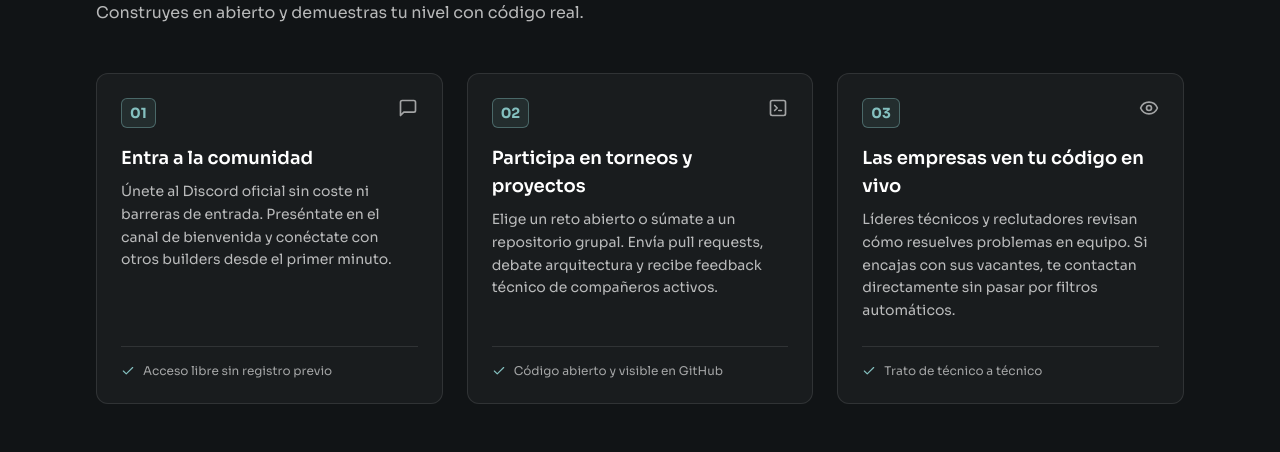
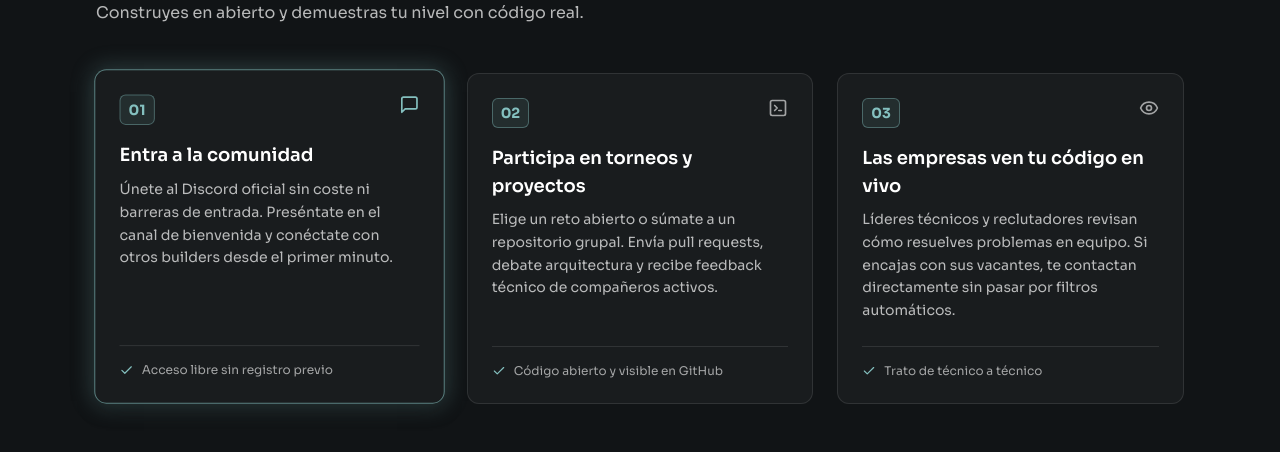
Before and after one commit to AnaSofia228/techtojob-landing, a Next.js app: page / in a window 1280 px wide. In both pictures the pointer is over the item 269 px from the left and 556 px from the top of the page. Shown: the part 318-770 px from the top of the page. Built offline with nearby package versions, Linux system fonts and the light colour scheme; no server answers.

Commit message:
feat(como-funciona): step card hover elevation, teal glow and icon accent

```diff
--- a/src/app/globals.css
+++ b/src/app/globals.css
@@ -72,6 +72,36 @@ html {
   scroll-padding-top: var(--ttj-header-offset);
 }
 
+/* Hover glow for interactive cards: teal border glow + deeper elevation
+ * shadow. Colors come from brand tokens (no loose hex in components). */
+.ttj-card {
+  transition:
+    transform 300ms ease-out,
+    border-color 300ms ease-out,
+    box-shadow 300ms ease-out,
+    color 300ms ease-out;
+}
+
+.ttj-card:hover {
+  transform: translateY(-2px) scale(1.01);
+  border-color: color-mix(in srgb, var(--ttj-accent) 60%, transparent);
+  box-shadow:
+    0 0 22px 2px color-mix(in srgb, var(--ttj-accent) 25%, transparent),
+    0 10px 24px -12px rgb(0 0 0 / 0.6);
+}
+
+/* On hover, promote the top-right glyph to brand teal. */
+.ttj-card:hover .ttj-card-icon {
+  color: var(--ttj-accent);
+}
+
+/* Keep the glow as feedback but drop the movement when motion is reduced. */
+@media (prefers-reduced-motion: reduce) {
+  .ttj-card:hover {
+    transform: none;
+  }
+}
+
 @media (prefers-reduced-motion: no-preference) {
   html {
     scroll-behavior: smooth;
--- a/src/components/sections/HowItWorks.tsx
+++ b/src/components/sections/HowItWorks.tsx
@@ -60,7 +60,7 @@ export function HowItWorks() {
             return (
               <li
                 key={key}
-                className="flex flex-col rounded-xl border border-canvas/10 bg-ink-alt p-6"
+                className="ttj-card flex flex-col rounded-xl border border-canvas/10 bg-ink-alt p-6"
               >
                 <div className="flex items-start justify-between">
                   <span
@@ -69,7 +69,7 @@ export function HowItWorks() {
                   >
                     {key}
                   </span>
-                  <Icon className="h-5 w-5 text-canvas/60" />
+                                  <Icon className="ttj-card-icon h-5 w-5 text-canvas/60" />
                 </div>
                 <h3 className="mt-4 text-lg font-semibold text-canvas">
                   {step.title}
```
